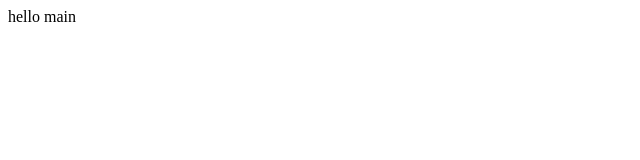
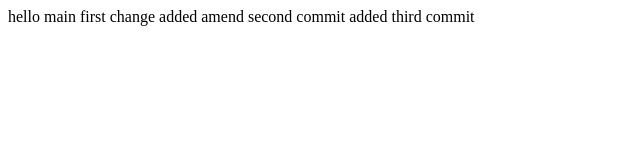
Before and after one commit to keerthikumar007/Apna-life, a plain HTML site: page index.html in a window 1280 px wide. Shown: the whole page, without its empty margins (0-640 px from the left). Drawn offline with Linux system fonts and the light colour scheme.

Commit message:
third commit

```diff
--- a/index.html
+++ b/index.html
@@ -1 +1 @@
-<p>hello main</p>
+<p>hello main first change added amend second commit added third commit</p>
```
